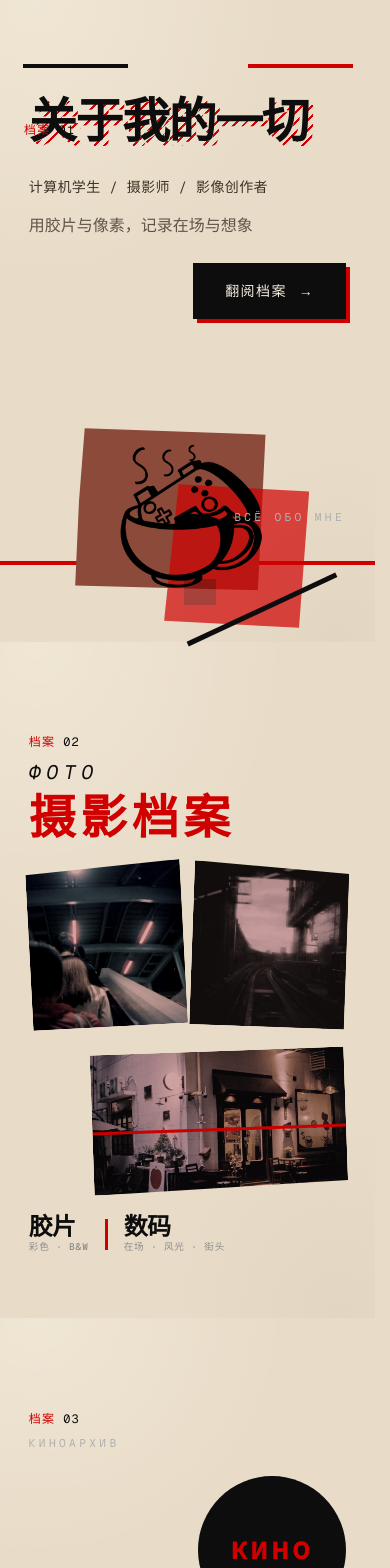
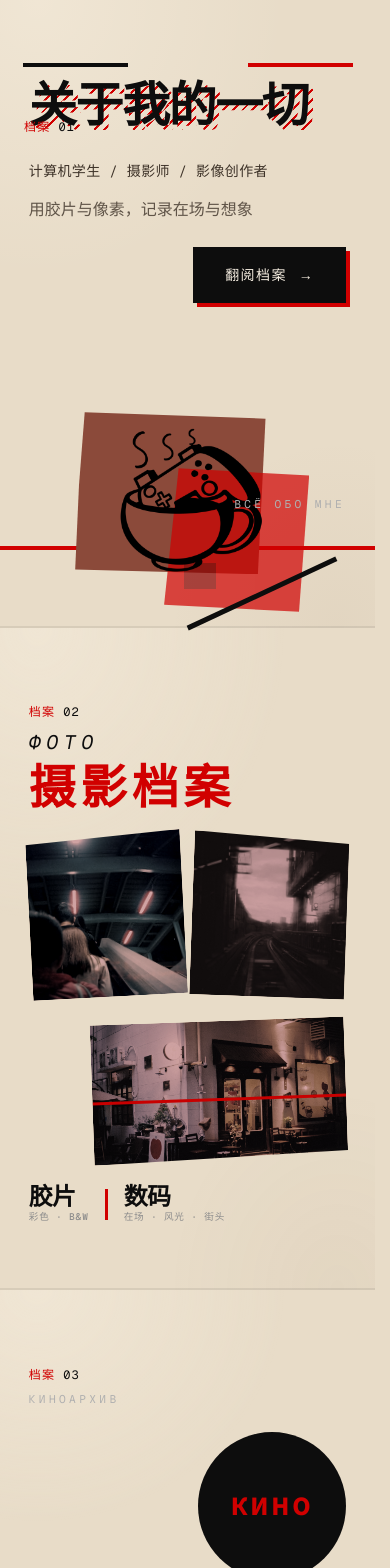
Before and after one commit to M1kk0zz0615/portfolio, a Next.js app: page / in a window 390 px wide. Shown: the top 1568 px of the page. Built offline with nearby package versions, Linux system fonts and the light colour scheme.

Commit message:
移动端适配2.0

```diff
--- a/app/globals.css
+++ b/app/globals.css
@@ -119,18 +119,25 @@ body {
     scroll-snap-type: none;
     overflow-y: auto;
     height: auto;
-    min-height: 100dvh;
+    min-height: auto;
   }
 
   .poster {
     scroll-snap-align: none;
     scroll-snap-stop: normal;
-    /* 海报高度自适应内容，不小于视口 */
+    /* 海报高度完全自适应内容，不强制撑满视口 */
     height: auto;
-    min-height: 100dvh;
+    min-height: auto;
     overflow: visible;
     /* 移动端 padding 防止内容贴边 */
-    padding: clamp(1rem, 4vw, 2rem);
+    padding: clamp(0.75rem, 3vw, 1.5rem);
+    padding-bottom: clamp(1.5rem, 5vw, 3rem);
+  }
+
+  /* 海报间分隔线 — 替代原来强制 100dvh 撑开的留白 */
+  .poster + .poster {
+    border-top: 2px solid var(--fg);
+    border-top-color: rgba(13, 13, 13, 0.08);
   }
 
   /* 标题字号上限收紧 */
--- a/components/home/PosterAbout.tsx
+++ b/components/home/PosterAbout.tsx
@@ -43,7 +43,7 @@ export function PosterAbout() {
 
       {/* 主内容区 — 左右平衡 */}
       <div
-        className="relative z-10 mx-auto grid h-full w-full max-w-6xl items-start gap-6 pl-4 pr-4 pt-20 sm:pl-8 sm:pr-6 sm:pt-32 md:pl-20 md:pr-10 lg:grid-cols-2 lg:gap-8 lg:pt-74"
+        className="relative z-10 mx-auto grid h-full w-full max-w-6xl items-start gap-6 pl-4 pr-4 pt-16 sm:pl-8 sm:pr-6 sm:pt-20 md:pl-20 md:pr-10 lg:grid-cols-2 lg:gap-8 lg:pt-74"
       >
         {/* 左侧：标题 + 按钮 — z-10 确保在 Logo 色块之上 */}
         <div
--- a/components/home/PosterOther.tsx
+++ b/components/home/PosterOther.tsx
@@ -117,7 +117,7 @@ export function PosterOther() {
       </div>
 
       {/* ====== 移动端+平板 (<1024px) — flex-col 纵向布局 ====== */}
-      <div className="lg:hidden relative z-10 flex w-full flex-col items-center px-4 pt-20 sm:px-8 sm:pt-28">
+      <div className="lg:hidden relative z-10 flex w-full flex-col items-center px-4 pt-16 sm:px-8 sm:pt-20">
         {/* 档案编号 */}
         <div className="anim-y-60 self-start font-mono text-xs tracking-widest text-[#B0B0B0] uppercase mb-8">
           <span className="text-[#D10000]">档案</span>
--- a/components/home/PosterPhotography.tsx
+++ b/components/home/PosterPhotography.tsx
@@ -172,7 +172,7 @@ export function PosterPhotography() {
       </div>
 
       {/* ====== 移动端+平板 (<1024px) — flex-col 纵向布局 ====== */}
-      <div className="lg:hidden relative z-10 flex w-full flex-col px-4 pt-20 sm:px-8 sm:pt-28">
+      <div className="lg:hidden relative z-10 flex w-full flex-col px-4 pt-16 sm:px-8 sm:pt-20">
         {/* 档案编号 */}
         <div
           className="anim-y-60 font-mono text-xs tracking-widest text-[#B0B0B0] uppercase mb-2"
--- a/components/home/PosterVideo.tsx
+++ b/components/home/PosterVideo.tsx
@@ -118,7 +118,7 @@ export function PosterVideo() {
       </div>
 
       {/* ====== 移动端+平板 (<1024px) — flex-col 纵向布局 ====== */}
-      <div className="lg:hidden relative z-10 flex w-full flex-col px-4 pt-20 sm:px-8 sm:pt-28">
+      <div className="lg:hidden relative z-10 flex w-full flex-col px-4 pt-16 sm:px-8 sm:pt-20">
         {/* 档案编号 */}
         <div className="anim-y-60 font-mono text-xs tracking-widest text-[#B0B0B0] uppercase mb-2">
           <span className="text-[#D10000]">档案</span>
```
